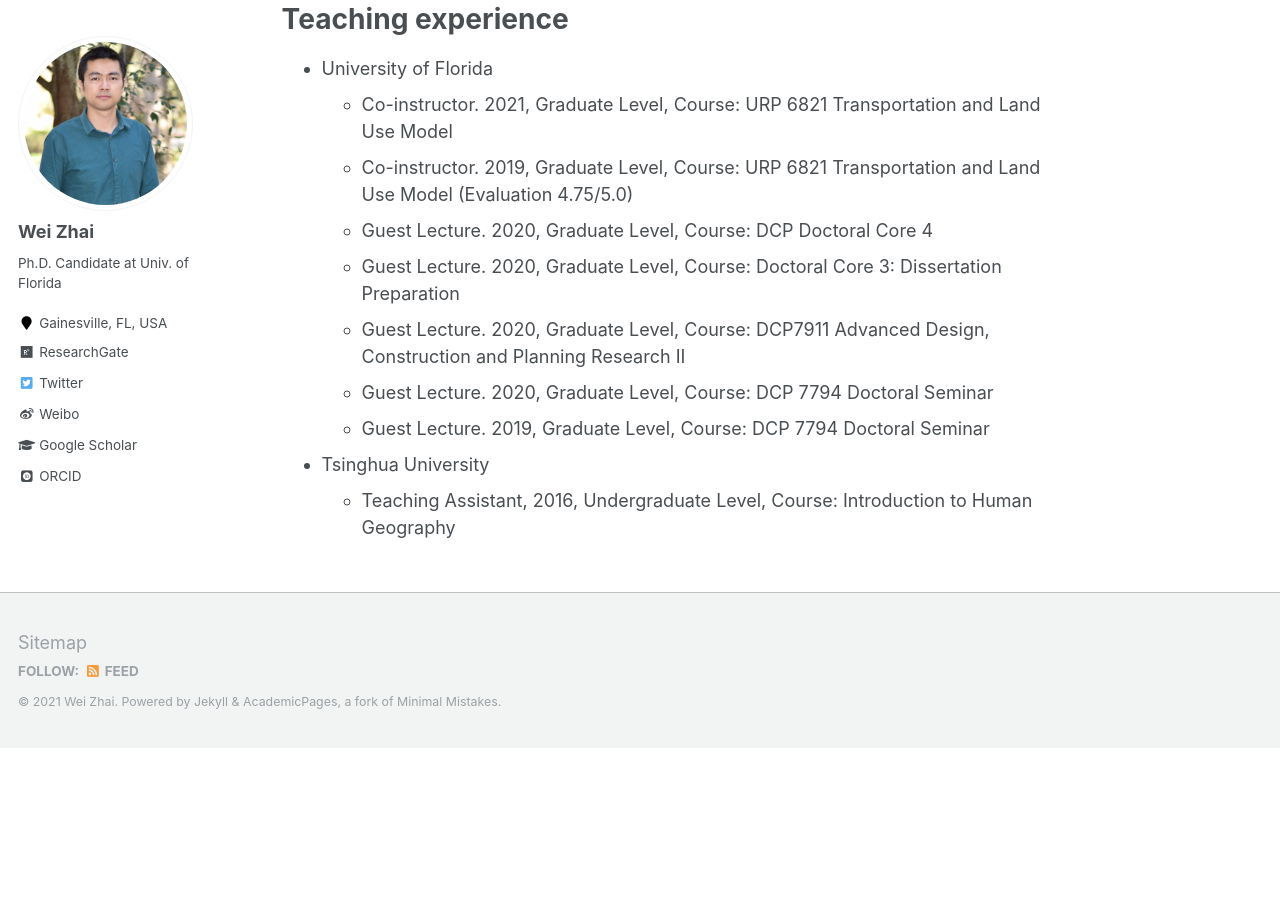
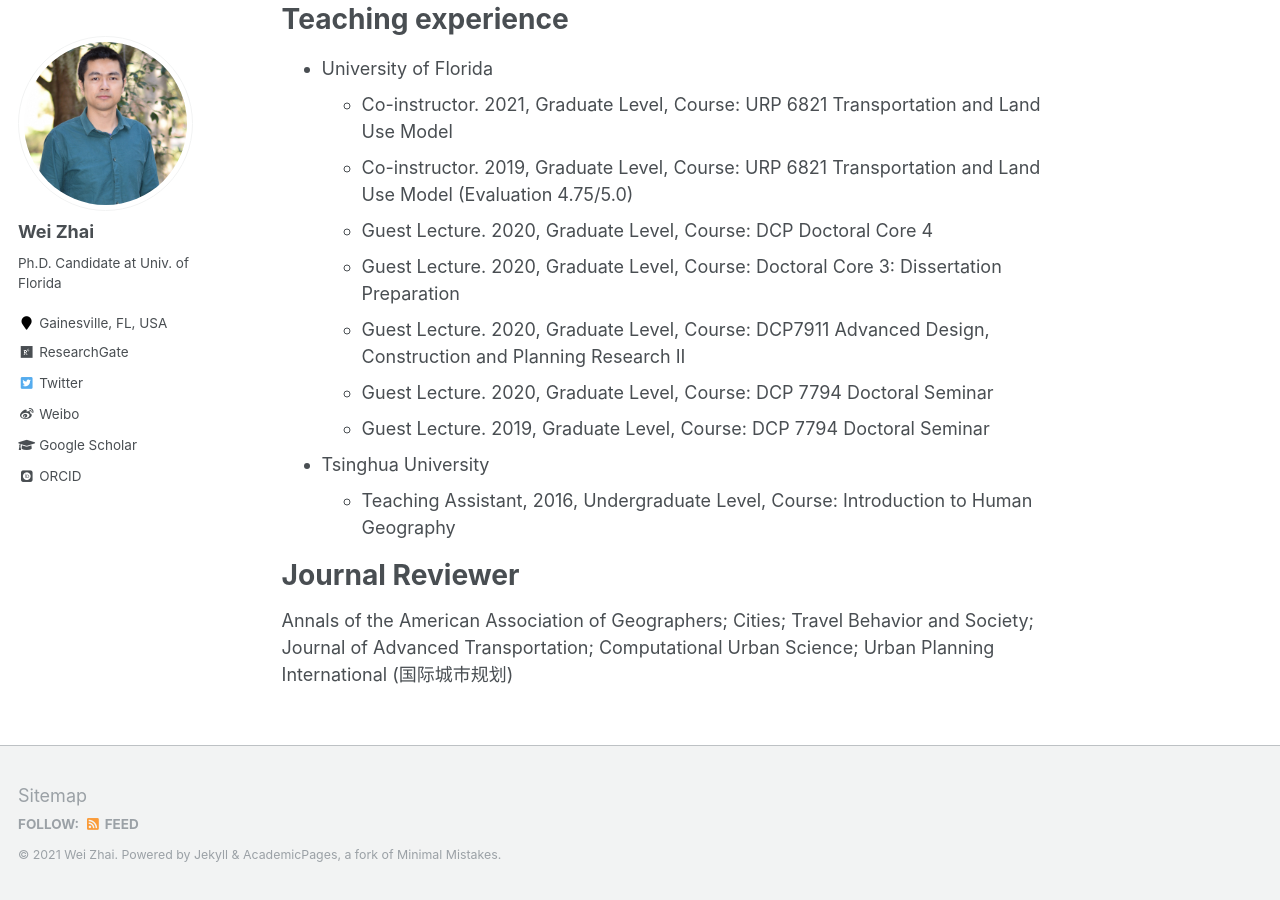
Before and after one commit to skywalkerzhai/weizhai.github.io, a Jekyll site: the page built from _pages/about.md, in a window 1280 px wide and 900 px high, scrolled down 905 px. Built offline with Jekyll 4.4.1, drawn with Linux system fonts in a browser that asks for light colours; some web fonts are replaced; before the commit the page ends 1653 px from its top, so only the background shows below that.

Commit message:
Update about.md

```diff
--- a/_pages/about.md
+++ b/_pages/about.md
@@ -45,3 +45,7 @@ Teaching experience
 
 * Tsinghua University
   * Teaching Assistant, 2016, Undergraduate Level, Course: Introduction to Human Geography
+
+Journal Reviewer
+======
+Annals of the American Association of Geographers; Cities; Travel Behavior and Society; Journal of Advanced Transportation; Computational Urban Science; Urban Planning International (国际城市规划)
```
